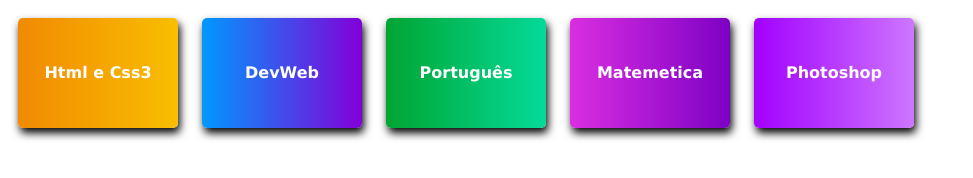
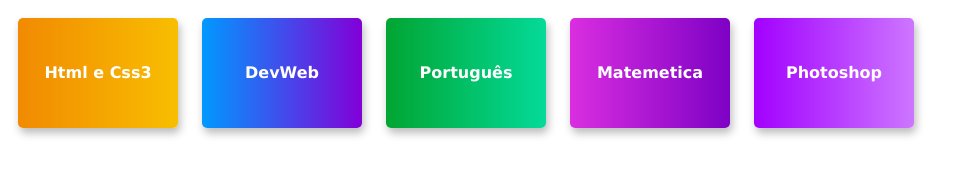
Before and after one commit to EdinelsonBarros/checkday, a plain HTML site: page index.html in a window 1280 px wide. Shown: the whole page, without its empty margins (0-973 px from the left). Drawn offline with Linux system fonts and the light colour scheme.

Commit message:
Update index.html

```diff
--- a/index.html
+++ b/index.html
@@ -18,7 +18,7 @@
             padding: 5px;
             border-radius: 5px;
             display: inline-block;
-            box-shadow: 2px 5px 8px black;
+            box-shadow: 2px 5px 8px #bcbbbb;
 
         }
         div > p {
```
